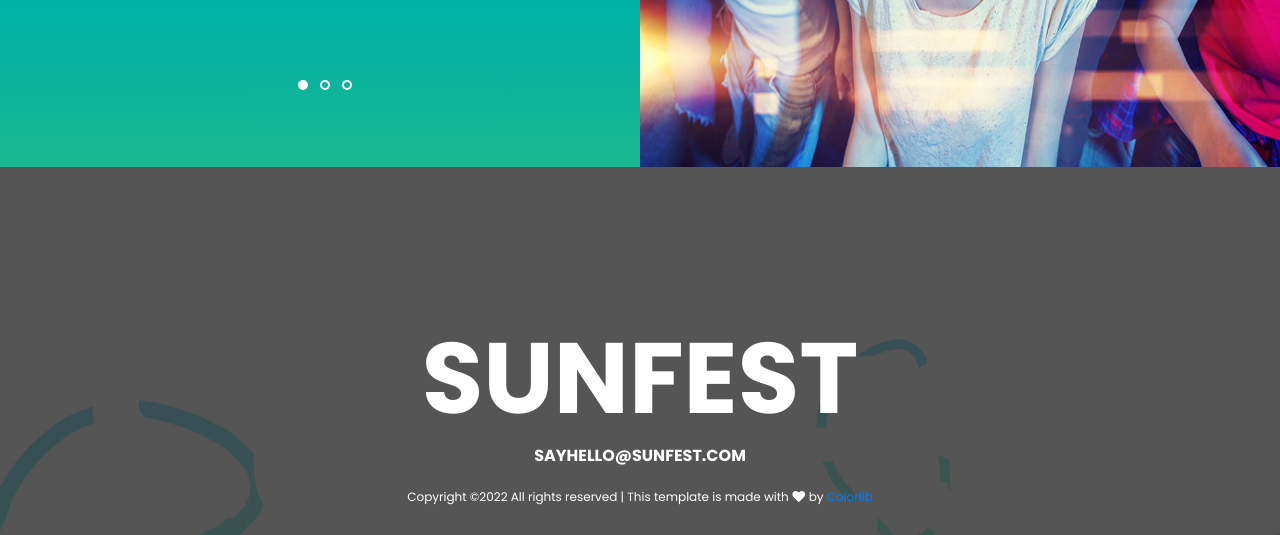
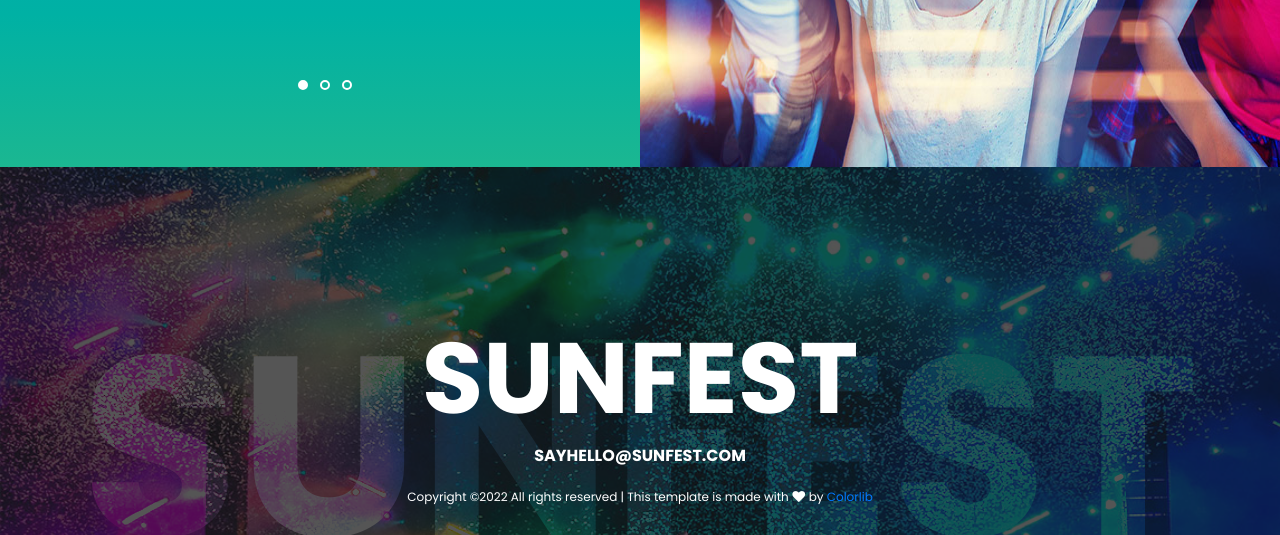
Before and after one commit to ruveydahllakcinar/IWD-Template, a plain HTML site: page about-us.html in a window 1280 px wide. Shown: the part 2568-3103 px from the top of the page. Drawn offline with Linux system fonts and the light colour scheme.

Commit message:
footer update

```diff
--- a/style.css
+++ b/style.css
@@ -1313,7 +1313,7 @@ p {
 .site-footer {
     position: relative;
     padding: 40px 0 30px;
-    background: url(images/about-us-background.jpg) no-repeat;
+    background: url(images/about-us-content-image.jpg) no-repeat;
     background-size: cover;
 }
 
@@ -1419,17 +1419,6 @@ p {
     padding: 5px 16px;
     font-size: 12px;
     color: hsl(0, 0%, 100%);
-}
-
-
-/*------------------------------------------------------------
-# about-us
-------------------------------------------------------------*/
-
-.about-us {
-    background: url("images/about-us-background.jpg") no-repeat;
-    width: 100%;
-    height: 100%;
 }
 
 
```
Also changed, not shown: index.html (+1 -1 lines).
